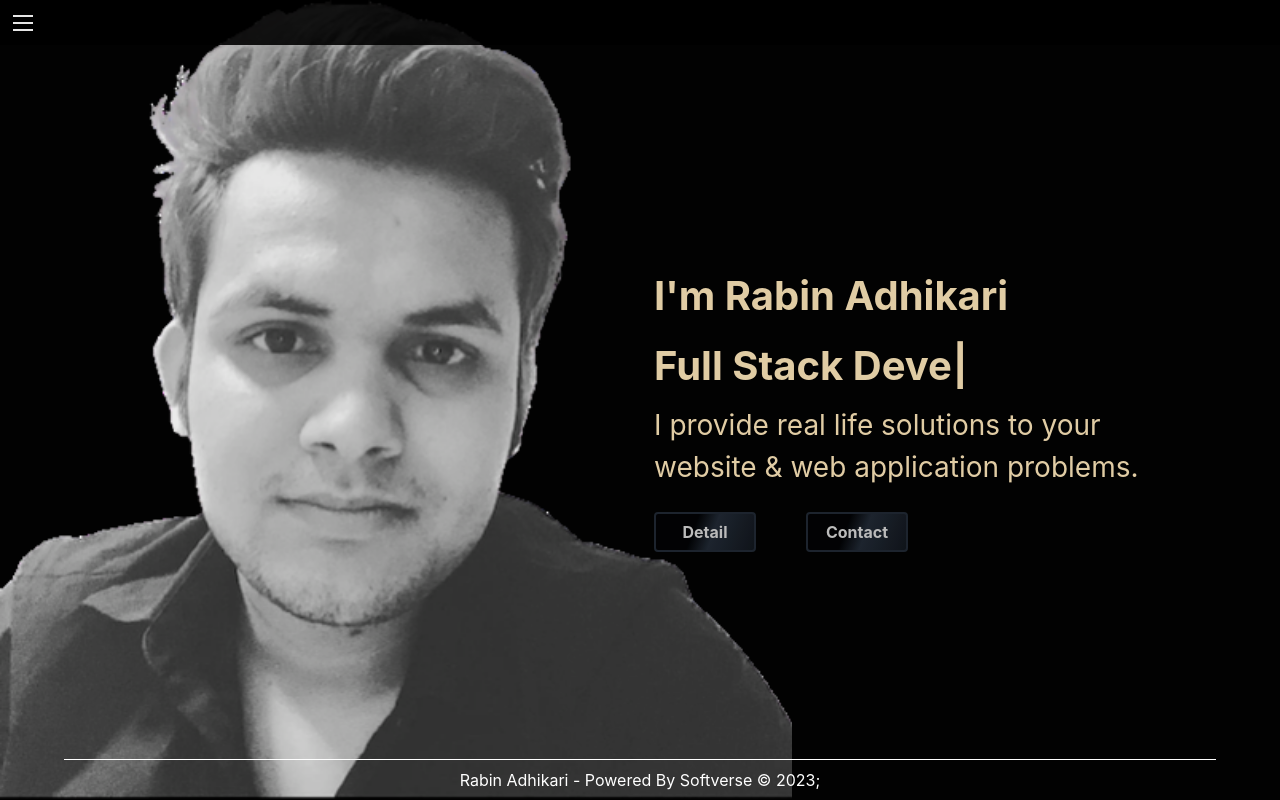
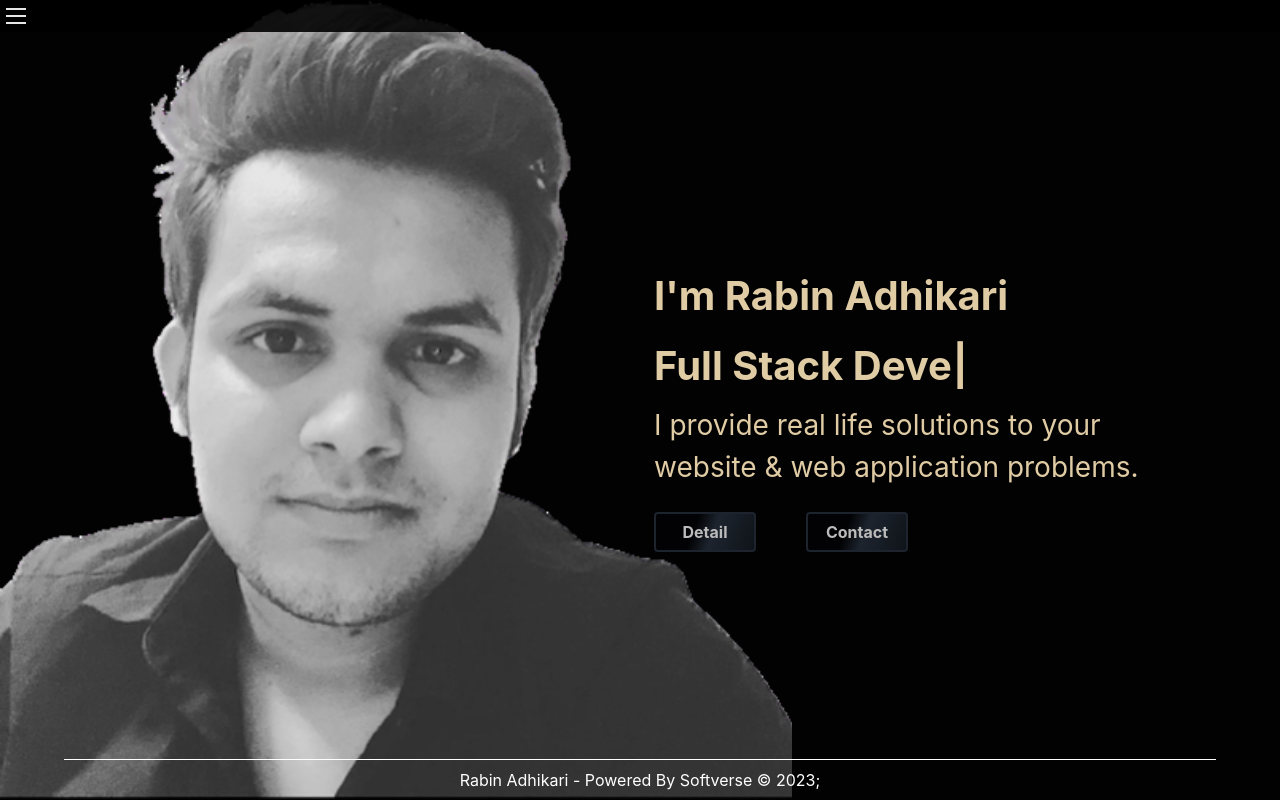
Before and after one commit to softverseAdmin/portfolio-robin, a React (Create React App) app: page / in a window 1280 px wide. Built offline with nearby package versions, Linux system fonts and the light colour scheme.

Commit message:
menu button

```diff
--- a/src/components/header/MenuButton.jsx
+++ b/src/components/header/MenuButton.jsx
@@ -1,24 +1,29 @@
-import React, {useState} from 'react'
+import React, { useState, useEffect } from "react";
 
 export default function MenuButton(props) {
   const [open, setOpen] = useState(props.open || false);
   const [color] = useState(props.color || "black");
 
+  useEffect(() => {
+    if (props.open !== open) {
+      setOpen(props.open);
+    }
+  }, [props.open]);
+
   const handleClick = () => {
     setOpen(!open);
-    alert('clicked');
   };
 
   const styles = {
     container: {
-      height: "45px",
-      width: "45px",
+      height: "32px",
+      width: "32px",
       display: "flex",
       flexDirection: "column",
       justifyContent: "center",
       alignItems: "center",
       cursor: "pointer",
-      padding: "6px",
+      padding: "4px",
     },
     line: {
       height: "2px",
@@ -43,7 +48,10 @@ export default function MenuButton(props) {
   };
 
   return (
-    <div style={styles.container} onClick={props.onClick || handleClick}>
+    <div
+      style={styles.container}
+      onClick={props.onClick ? props.onClick : handleClick}
+    >
       <div style={{ ...styles.line, ...styles.lineTop }} />
       <div style={{ ...styles.line, ...styles.lineMiddle }} />
       <div style={{ ...styles.line, ...styles.lineBottom }} />
```
